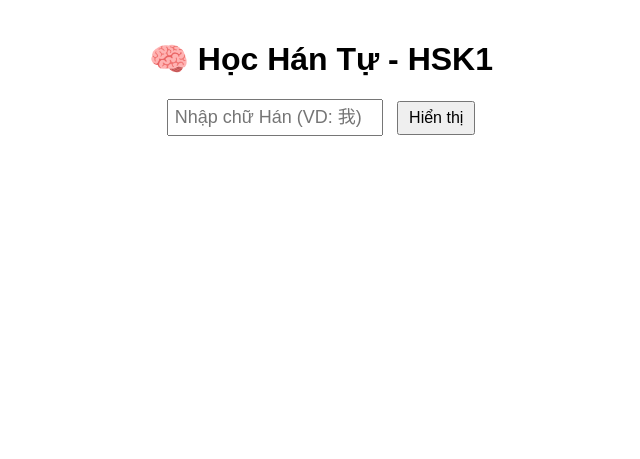
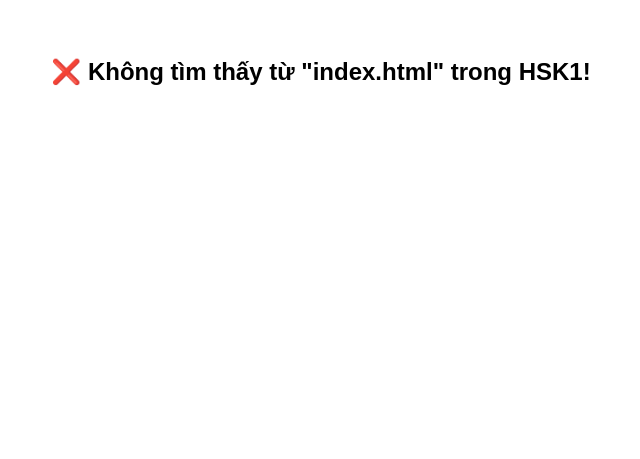
Before and after one commit to tuyencoder55/hanzi-writer, a plain HTML site: page index.html in a window 1280 px wide. Shown: the whole page, without its empty margins (319-959 px from the left). Drawn offline with Linux system fonts and the light colour scheme.

Commit message:
update code

```diff
--- a/index.html
+++ b/index.html
@@ -2,19 +2,18 @@
 <html lang="zh">
   <head>
     <meta charset="UTF-8" />
-    <meta name="viewport" content="width=device-width, initial-scale=1.0" />
-    <title>Hanzi HSK1 Viewer</title>
+    <title>HSK1 Viewer</title>
     <script src="https://cdn.jsdelivr.net/npm/hanzi-writer@2.1.2/dist/hanzi-writer.min.js"></script>
     <style>
       body {
         font-family: Arial, sans-serif;
         text-align: center;
-        margin-top: 40px;
+        padding: 30px;
       }
       #writer {
-        margin: 20px auto;
         width: 300px;
         height: 300px;
+        margin: 20px auto;
       }
       #pinyin {
         font-size: 24px;
@@ -22,30 +21,18 @@
       }
       #meaning {
         font-size: 20px;
-        color: #555;
-      }
-      input {
-        font-size: 18px;
-        padding: 6px;
-        width: 200px;
-      }
-      button {
-        font-size: 16px;
-        padding: 6px 10px;
-        margin-left: 10px;
+        color: #444;
       }
     </style>
   </head>
   <body>
-    <h1>🧠 Học Hán Tự - HSK1</h1>
-    <input id="inputChar" placeholder="Nhập chữ Hán (VD: 我)" />
-    <button onclick="renderChar()">Hiển thị</button>
-
+    <h1 id="hanzi" style="font-size: 48px"></h1>
     <div id="writer"></div>
     <div id="pinyin"></div>
     <div id="meaning"></div>
 
     <script>
+      // Dán object dict vào đây (copy toàn bộ bạn đã có ở file canvas Hsk1 Dict Full)
       const dict = {
         爱: { pinyin: "ài", meaning: "yêu" },
         八: { pinyin: "bā", meaning: "số 8" },
@@ -199,25 +186,28 @@
         做: { pinyin: "zuò", meaning: "làm" },
       };
 
-      function renderChar() {
-        const char = document.getElementById("inputChar").value.trim();
-        const info = dict[char];
-        if (!info) {
-          alert("Không tìm thấy từ trong HSK1!");
-          return;
-        }
+      function getCharacterFromURL() {
+        const path = window.location.pathname;
+        return decodeURIComponent(path.slice(1));
+      }
 
-        document.getElementById("pinyin").textContent = info.pinyin;
-        document.getElementById("meaning").textContent = info.meaning;
-        document.getElementById("writer").innerHTML = "";
+      const char = getCharacterFromURL();
+      const data = dict[char];
+
+      if (data) {
+        document.getElementById("hanzi").textContent = char;
+        document.getElementById("pinyin").textContent = data.pinyin;
+        document.getElementById("meaning").textContent = data.meaning;
 
         HanziWriter.create("writer", char, {
-          width: 500,
-          height: 500,
+          width: 300,
+          height: 300,
           padding: 10,
           showOutline: true,
           showCharacter: false,
         }).loopCharacterAnimation();
+      } else {
+        document.body.innerHTML = `<h2>❌ Không tìm thấy từ "${char}" trong HSK1!</h2>`;
       }
     </script>
   </body>
```
